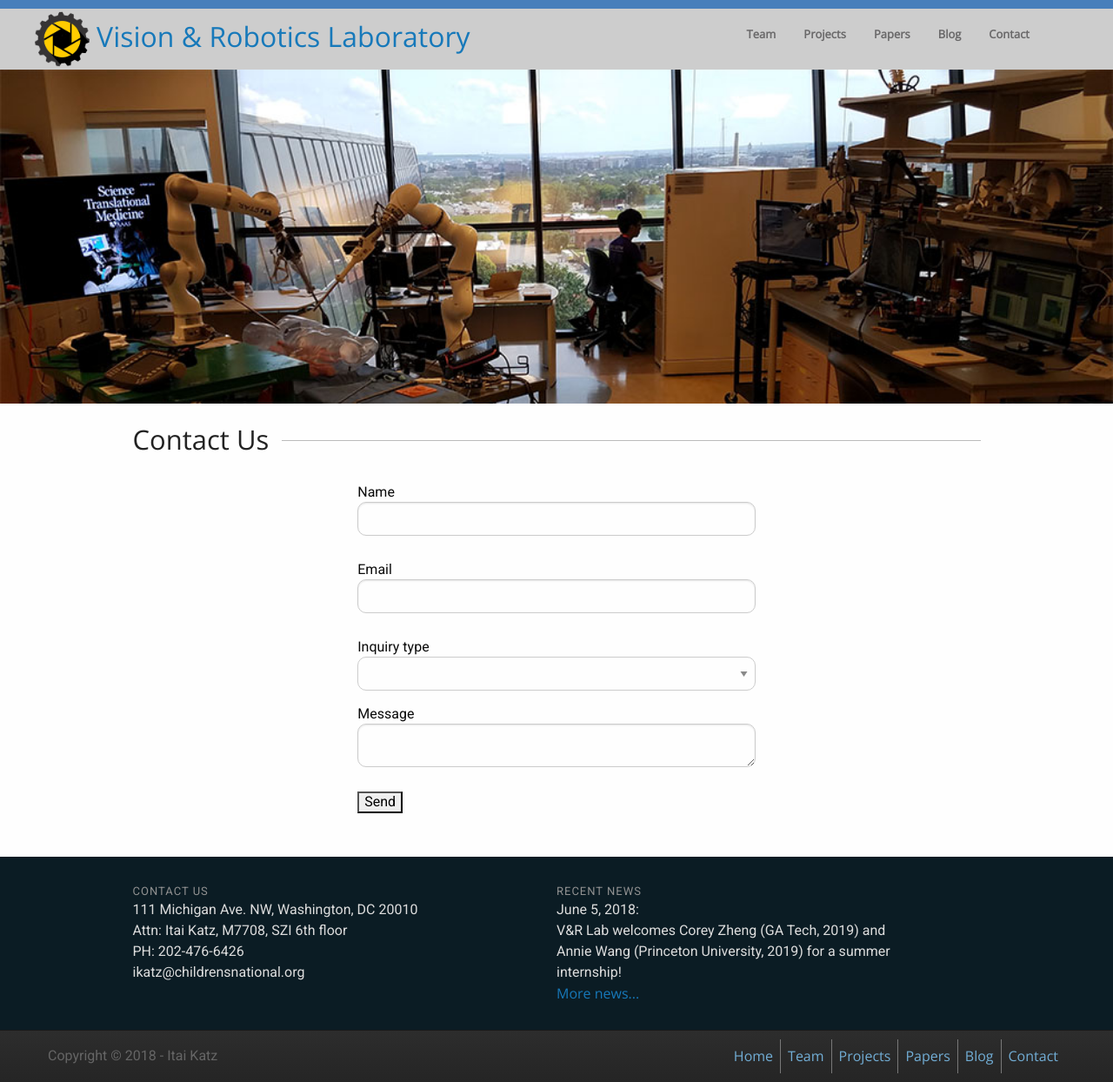
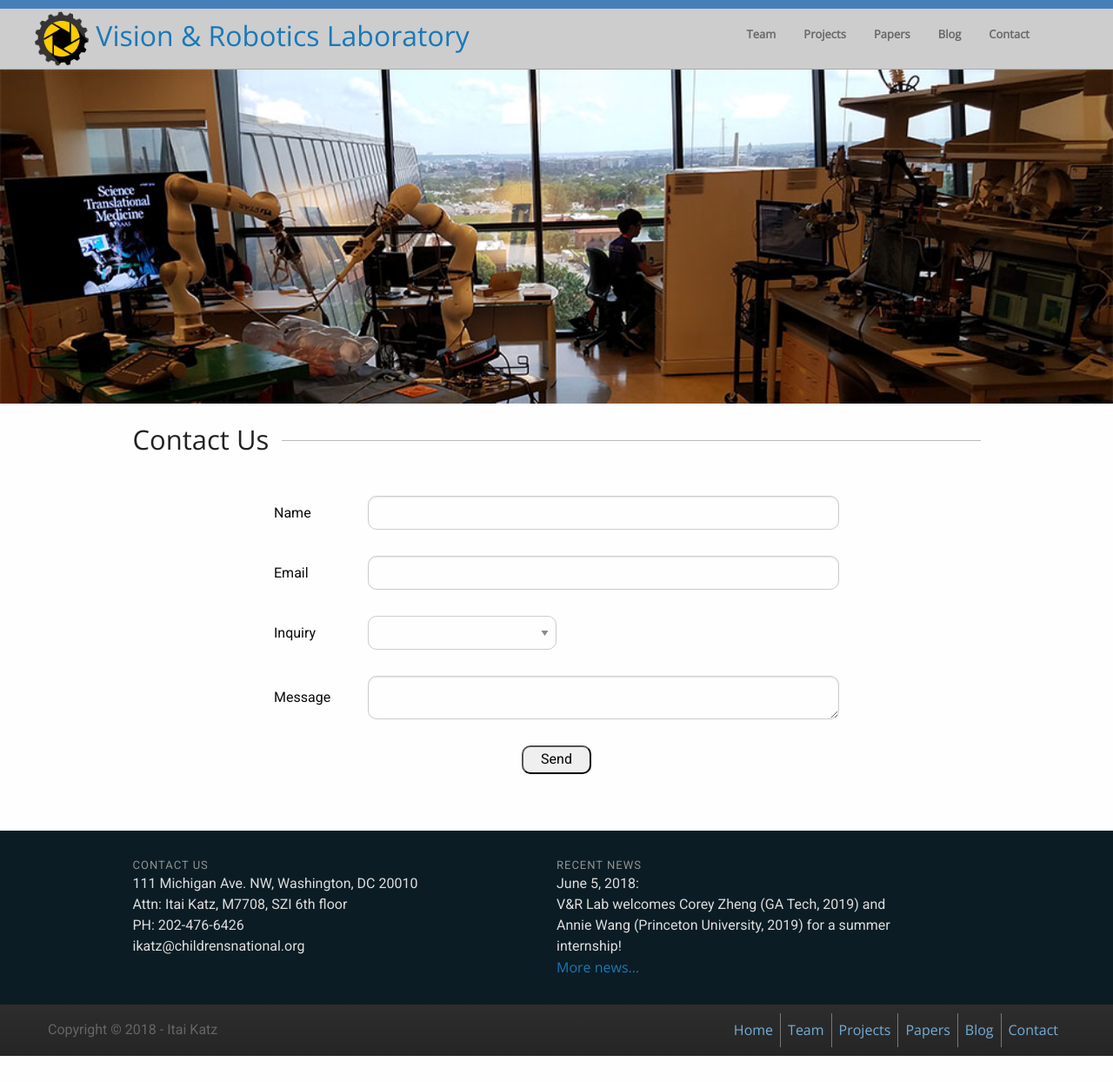
Before and after one commit to visionandrobotics/visionandrobotics.github.io, a Jekyll site: the page built from contact.html, in a window 1280 px wide. Shown: the whole page at 87% size. Built offline with Jekyll 4.4.1, drawn with Linux system fonts in a browser that asks for light colours; nearby versions of some CDN libraries; after the commit the page ends 1214 px from its top, so only the background shows below that.

Commit message:
contact page

```diff
--- a/contact.html
+++ b/contact.html
@@ -32,31 +32,38 @@ js: js/contact.js
 </div>
 </div>
  -->
-<div class="grid-container">
-<div class="grid-x grid-padding-x align-center">
-<div class="cell small-12 medium-6">
 <form id="form" method="POST" action="https://formspree.io/ikatz@childrensnational.org">
+<div class="grid-x align-center grid-padding-y">
 
-
-
+	<div class="cell small-12 medium-8">
+	<div class="grid-x align-middle">
+	<div class="cell small-12 medium-2 text-left">Name</div>
+	<div class="cell small-12 medium-10">
 	<div id="name-wrapper">
-	    Name<input type="text" id=name name="name">
+		<input type="text" id=name name="name">
 		<div id=required-name class=required>Required</div>
 	</div>
-
- 		<div id="email-wrapper">
-	    Email<input type="email" id=email name="_replyto">
-	    <div style="position: relative;" id=required-email class=required>Required
-	    <div style="position: absolute; top: 0; left: 0" id=invalid-email class=required>Invalid email address</div>
+	</div>
 	</div>
 	</div>
 
-<!-- 	    Organization<input type="text" id=organization name="_subject">
-	    <div id=required-organization class=required>Required</div>
- -->
-	    <input type="text" name="_gotcha" style="display:none" />
+	<div class="cell small-12 medium-8">
+	<div class="grid-x align-middle">
+	<div class="cell small-12 medium-2 text-left">Email</div>
+	<div class="cell small-12 medium-10">
+	<div id="email-wrapper">
+		<input type="email" id=email name="_replyto">
+		<div id=required-email class=required>Required</div>
+		<div id=invalid-email class=required>Invalid email address</div>
+	</div>
+	</div>
+	</div>
+	</div>
 
-	    Inquiry type
+	<div class="cell small-12 medium-8">
+	<div class="grid-x align-middle">
+	<div class="cell small-12 medium-2 text-left">Inquiry</div>
+	<div class="cell small-12 medium-4">
 		<select name="_inquiry-type">
 			<option value=""></option>
 			<option value="career">Career</option>
@@ -64,17 +71,86 @@ js: js/contact.js
 			<option value="business">Business inquiry</option>
 			<option value="other">Other</option>
 		</select>
+	</div>
+	</div>
+	</div>
 
+	<div class="cell small-12 medium-8">
+	<div class="grid-x align-middle">
+	<div class="cell small-12 medium-2 text-left">Message</div>
+	<div class="cell small-12 medium-10">
 	<div id="message-wrapper">
-	    Message<textarea name="message" id=message></textarea>
+		<textarea name="message" id=message></textarea>
 		<div id=required-message class=required>Required</div>
+	</div>
+	</div>
+	</div>
+	</div>
+
+	<input type="text" name="_gotcha" style="display:none" />
+
+	<div class="cell small-12 medium-8 text-center">
+		<input id="submit-button" type="submit" value="Send" style="justify-content: center;">
+	</div>
+
+</div>
+</form>
+
+
+<!-- 		<div style="position: relative;" id=required-email class=required>Required
+	    <div style="position: absolute; top: 0; left: 0" id=invalid-email class=required>Invalid email address</div>
+    	</div>
+    	-->
+<!--
+		<div class="cell small-12 medium-8">
+		<div class="grid-x align-middle grid-padding-x">
+		<div class="cell small-2 text-left">Name</div>
+		<div class="cell small-10">
+		<div id="name-wrapper">
+			<input type="text" id=name name="name">
+			<div id=required-name class=required>Required</div>
+		</div>
+		</div>
+		</div>
+
+		<div class="cell small-12 medium-8">
+		<div class="cell small-2 text-left">Email</div>
+		<div class="cell small-10">
+		<div id="email-wrapper">
+			<input type="email" id=email name="_replyto">
+			<div id=required-email class=required>Required</div>
+			<div id=invalid-email class=required>Invalid email address</div>
+		</div>
+		</div>
+
+
+		<div class="cell small-2 text-left">Inquiry type</div>
+		<div class="cell small-10">
+		    <select name="_inquiry-type">
+			  <option value=""></option>
+			  <option value="career">Career</option>
+			  <option value="media">Media inquiry</option>
+			  <option value="business">Business inquiry</option>
+			  <option value="other">Other</option>
+			</select>
+		</div>
+
+		<div class="cell small-2 text-left">Message</div>
+		<div class="cell small-10">
+			<div id="message-wrapper">
+			<textarea name="message" id=message></textarea>
+			<div id=required-message class=required>Required</div>
+			</div>
+		</div>
+		<input type="text" name="_gotcha" style="display:none" />
+
 	    <input id="submit-button" type="submit" value="Send">
 	    </div>
-
+</div>
 	</form>
 </div>
 </div>
-</div>
+	    -->
 
 <style>
 
@@ -82,8 +158,14 @@ js: js/contact.js
 .required {
 	color: red;
 	font-size:10px;
+	position: absolute;
 	visibility: hidden;
-	margin-bottom: 6px;
+	/*margin-bottom: 6px;*/
+}
+
+[type=submit] {
+	padding: 5px 20px 5px 20px;
+	border-radius: 10px;
 }
 
 [type=text], [type=email], textarea {
@@ -94,6 +176,10 @@ js: js/contact.js
 	border: 1px solid #ccc;
 	border-radius:10px !important;
 }
+
+select {
+	margin-bottom: 0;
+}
 /*
 label {
 	font-size: 16px;
--- a/css/default.scss
+++ b/css/default.scss
@@ -190,6 +190,7 @@ main {
 
 .top-bar {
 	font-size: 32px;
+	border-bottom: 1px solid #aaaaaa;
 }
 
 
@@ -203,14 +204,16 @@ main {
 	font-weight: bold;
 	color: #6A696A;
 	// border-bottom: 1.5px solid rgb(230,230,230);
-	border-bottom: 3px solid transparent;
+	border-bottom: 2px solid transparent;
 	box-sizing: border-box;
+
+
 	transition: color 0.2s ease-in-out, border 0.2s ease-in-out;
 }
 
 .top-bar ul a:hover {
   color: white;
-  border-bottom: 3px solid #3085aa;
+  border-bottom: 2px solid #3085aa;
 }
 }
 
```
Also changed, not shown: 1 other file. Lines whose indentation alone changed are shown as unchanged.
